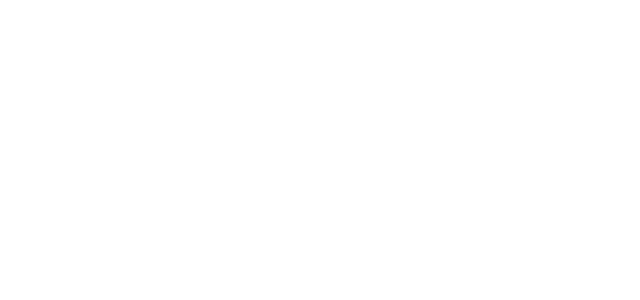
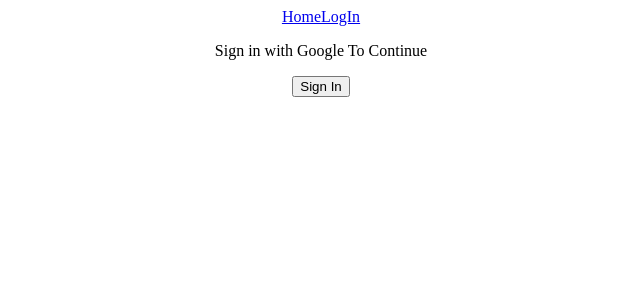
Before and after one commit to priyanshu082/firebase, a React (Create React App) app: page /login in a window 1280 px wide. Shown: the top 300 px of the page, without its empty margins (319-959 px from the left). Built offline with nearby package versions, Linux system fonts and the light colour scheme.

Commit message:
firebase is installed

```diff
--- a/package.json
+++ b/package.json
@@ -10,6 +10,7 @@
     "@types/node": "^16.18.14",
     "@types/react": "^18.0.28",
     "@types/react-dom": "^18.0.11",
+    "firebase": "^9.17.2",
     "react": "^18.2.0",
     "react-dom": "^18.2.0",
     "react-router-dom": "^6.9.0",
--- a/src/App.tsx
+++ b/src/App.tsx
@@ -1,11 +1,20 @@
 import React from 'react';
-
+import {BrowserRouter as Router,Routes,Route} from "react-router-dom"
 import './App.css';
+import { Login } from './Pages/login';
+import { Main } from './Pages/main';
+import {Navbar} from "./components/navbar"
 
 function App() {
   return (
     <div className="App">
-
+      <Router>
+        <Navbar />
+        <Routes>
+          <Route path="/" element={<Main/>}/>
+          <Route path="/login" element={<Login/>}/>
+        </Routes>
+      </Router>
     </div>
   );
 }
--- /dev/null
+++ b/src/Pages/login.tsx
@@ -0,0 +1,10 @@
+import {auth,provider} from "../config/firebase"
+
+export const Login =()=>{
+    return (
+        <div>
+            <p>Sign in with Google To Continue</p>
+            <button>Sign In</button>
+        </div>
+    )
+}
--- /dev/null
+++ b/src/Pages/main.tsx
@@ -0,0 +1,3 @@
+export const Main=()=>{
+    return <div>Home Page</div>
+}
--- /dev/null
+++ b/src/components/navbar.tsx
@@ -0,0 +1,10 @@
+import { Link } from "react-router-dom"
+
+export const Navbar = () => {
+    return (
+    <div>
+      <Link to="/">Home</Link>
+      <Link to="/login">LogIn</Link>
+    </div>
+    )
+    }
--- /dev/null
+++ b/src/config/firebase.ts
@@ -0,0 +1,24 @@
+// Import the functions you need from the SDKs you need
+import { initializeApp } from "firebase/app";
+import { getAnalytics } from "firebase/analytics";
+import {getAuth, GoogleAuthProvider} from "firebase/auth"
+// TODO: Add SDKs for Firebase products that you want to use
+// https://firebase.google.com/docs/web/setup#available-libraries
+
+// Your web app's Firebase configuration
+// For Firebase JS SDK v7.20.0 and later, measurementId is optional
+const firebaseConfig = {
+  apiKey: "AIzaSyC7DXjfjvqTPec0JvLyxg6ipEdviwTrHgU",
+  authDomain: "fir-f4fe1.firebaseapp.com",
+  projectId: "fir-f4fe1",
+  storageBucket: "fir-f4fe1.appspot.com",
+  messagingSenderId: "333295443001",
+  appId: "1:333295443001:web:2e8ea0d20b24ef561bc1e8",
+  measurementId: "G-FJY21QX4PC"
+};
+
+// Initialize Firebase
+const app = initializeApp(firebaseConfig);
+const analytics = getAnalytics(app);
+export const auth =getAuth(app)
+export const provider= new GoogleAuthProvider()
```
Also changed, not shown: 1 other file (tests, documents, lock files or other folders).
